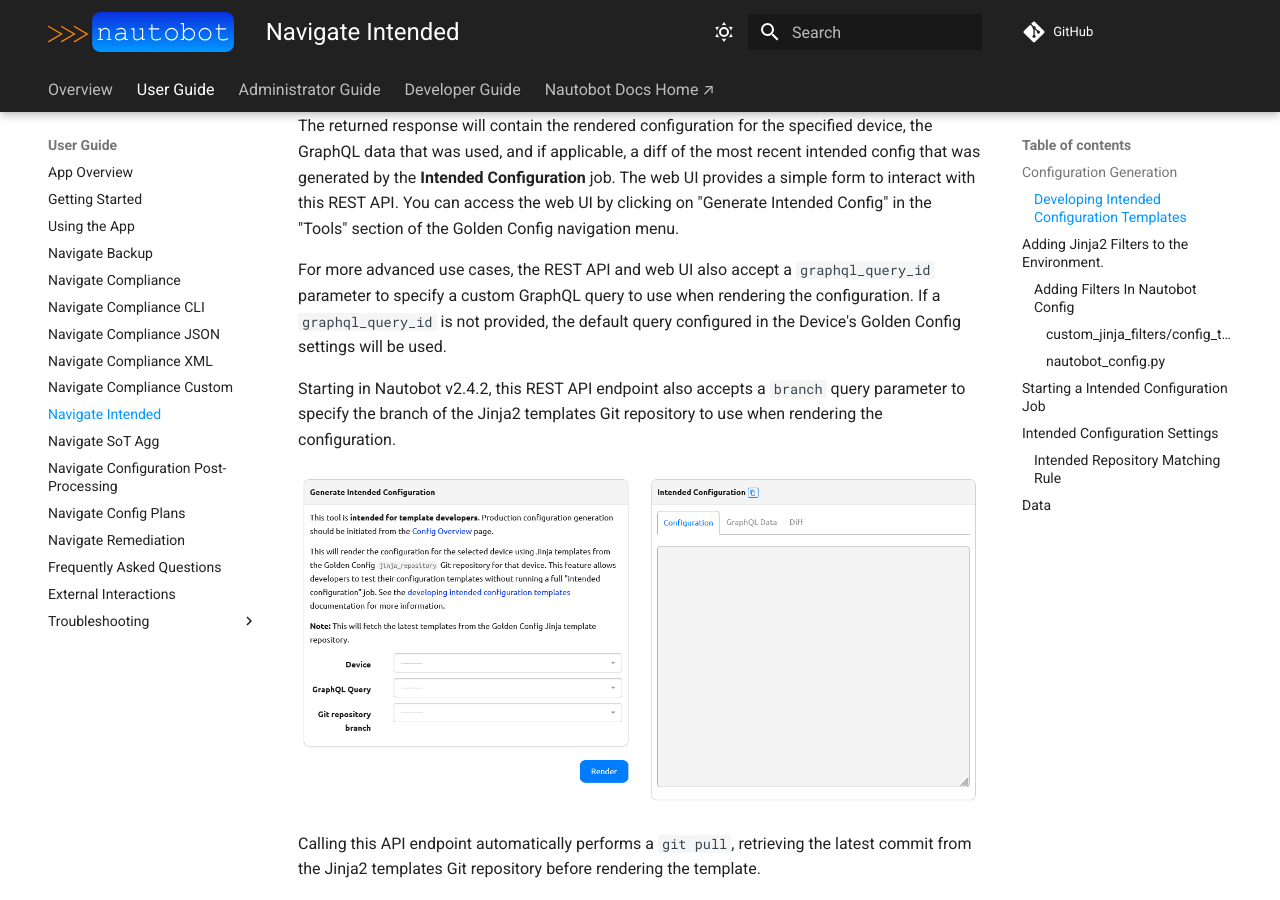
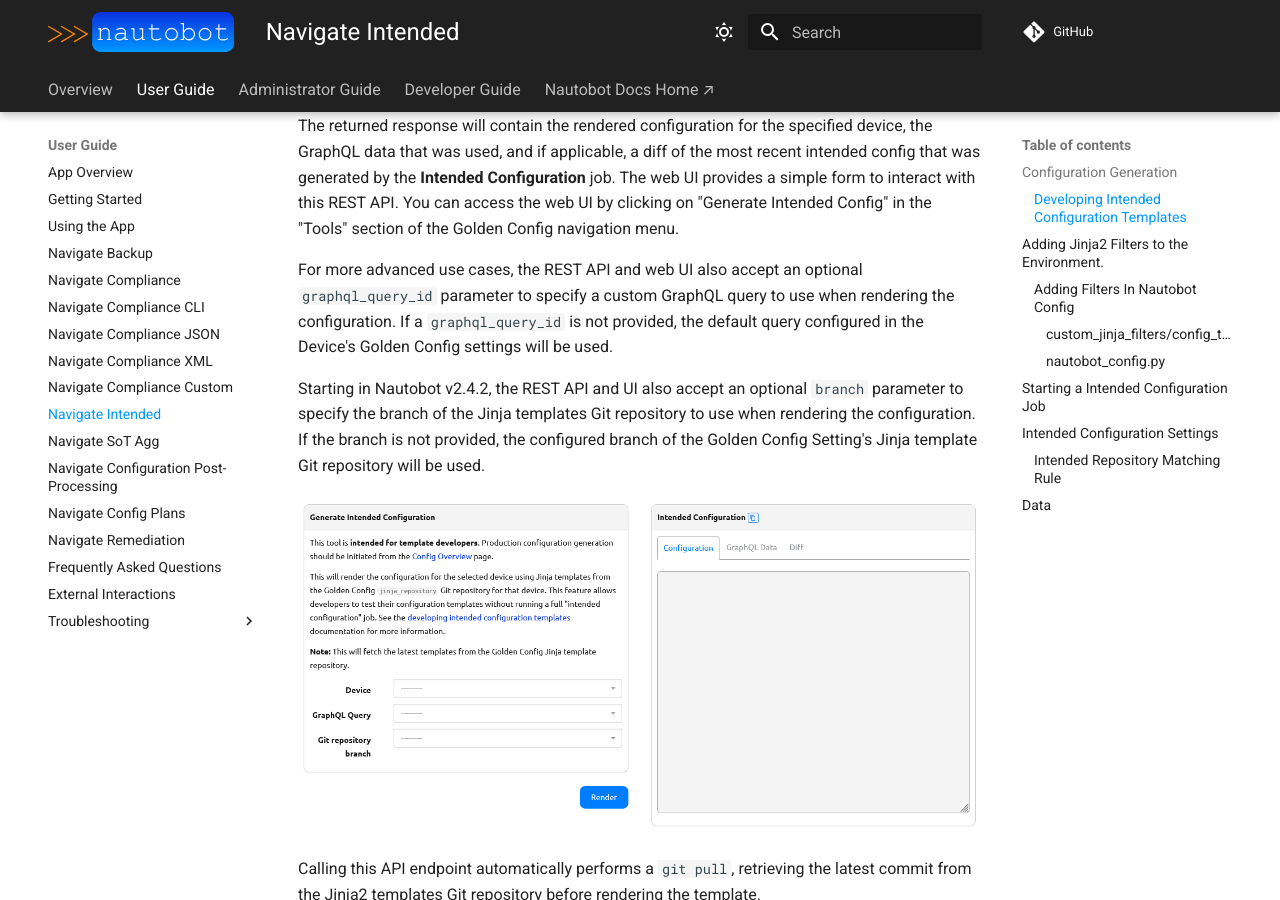
Before and after one commit to nautobot/nautobot-app-golden-config, an MkDocs documentation site: the page built from docs/user/app_feature_intended.md, in a window 1280 px wide and 900 px high, scrolled down 1708 px. Built offline with MkDocs 1.6.1 and Material for MkDocs 9.7.7, drawn with Linux system fonts in a browser that asks for light colours; comment, search, counter and statistics services are not loaded.

Commit message:
Apply suggestions from code review

```diff
--- a/docs/user/app_feature_intended.md
+++ b/docs/user/app_feature_intended.md
@@ -47,9 +47,9 @@
 
 The returned response will contain the rendered configuration for the specified device, the GraphQL data that was used, and if applicable, a diff of the most recent intended config that was generated by the **Intended Configuration** job. The web UI provides a simple form to interact with this REST API. You can access the web UI by clicking on "Generate Intended Config" in the "Tools" section of the Golden Config navigation menu.
 
-For more advanced use cases, the REST API and web UI also accept a `graphql_query_id` parameter to specify a custom GraphQL query to use when rendering the configuration. If a `graphql_query_id` is not provided, the default query configured in the Device's Golden Config settings will be used.
+For more advanced use cases, the REST API and web UI also accept an optional `graphql_query_id` parameter to specify a custom GraphQL query to use when rendering the configuration. If a `graphql_query_id` is not provided, the default query configured in the Device's Golden Config settings will be used.
 
-Starting in Nautobot v2.4.2, this REST API endpoint also accepts a `branch` query parameter to specify the branch of the Jinja2 templates Git repository to use when rendering the configuration.
+Starting in Nautobot v2.4.2, the REST API and UI also accept an optional `branch` parameter to specify the branch of the Jinja templates Git repository to use when rendering the configuration. If the branch is not provided, the configured branch of the Golden Config Setting's Jinja template Git repository will be used.
 
 ![Intended Configuration Web UI](../images/generate-intended-config-ui.png#only-light)
 ![Intended Configuration Web UI](../images/generate-intended-config-ui-dark.png#only-dark)
```
